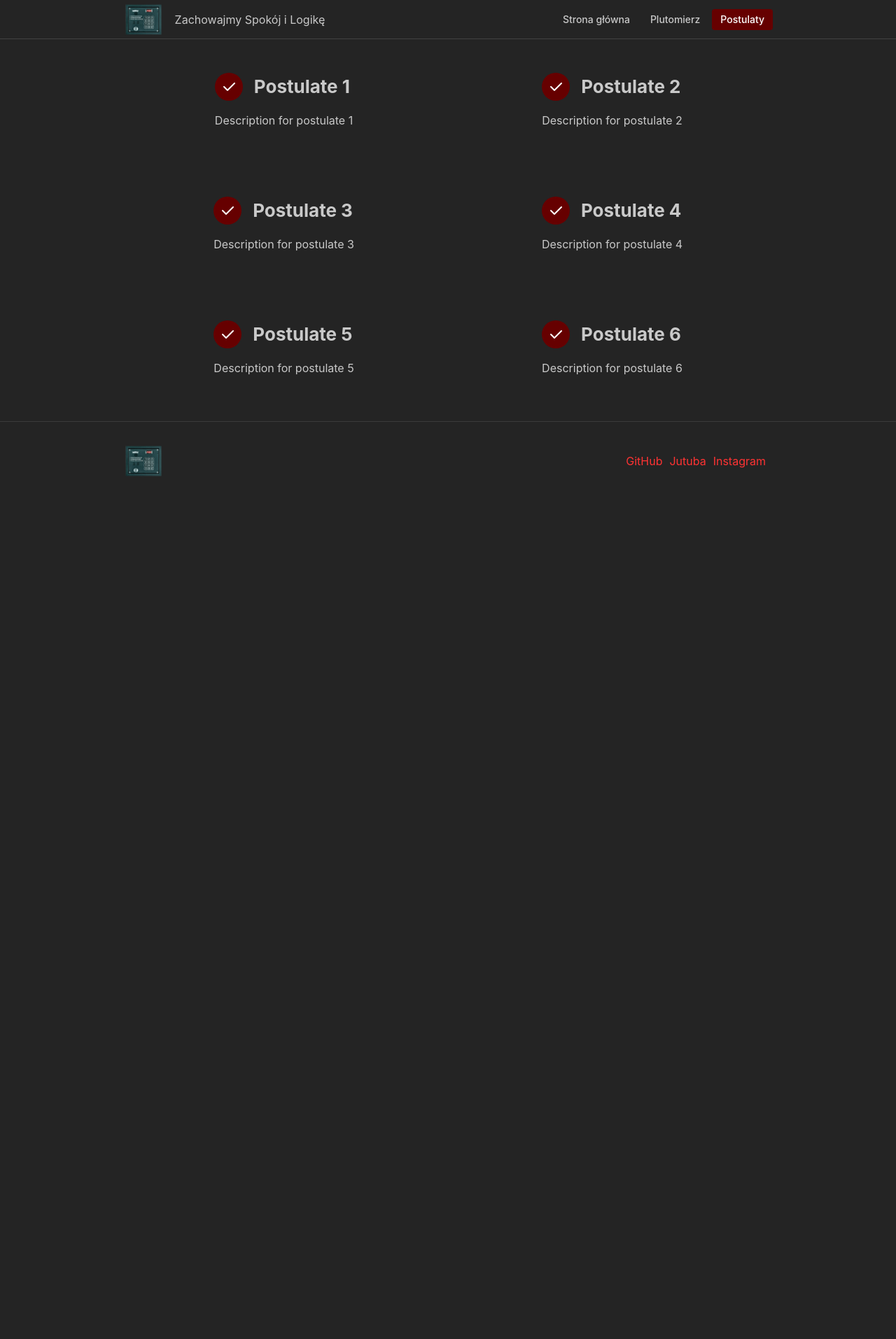
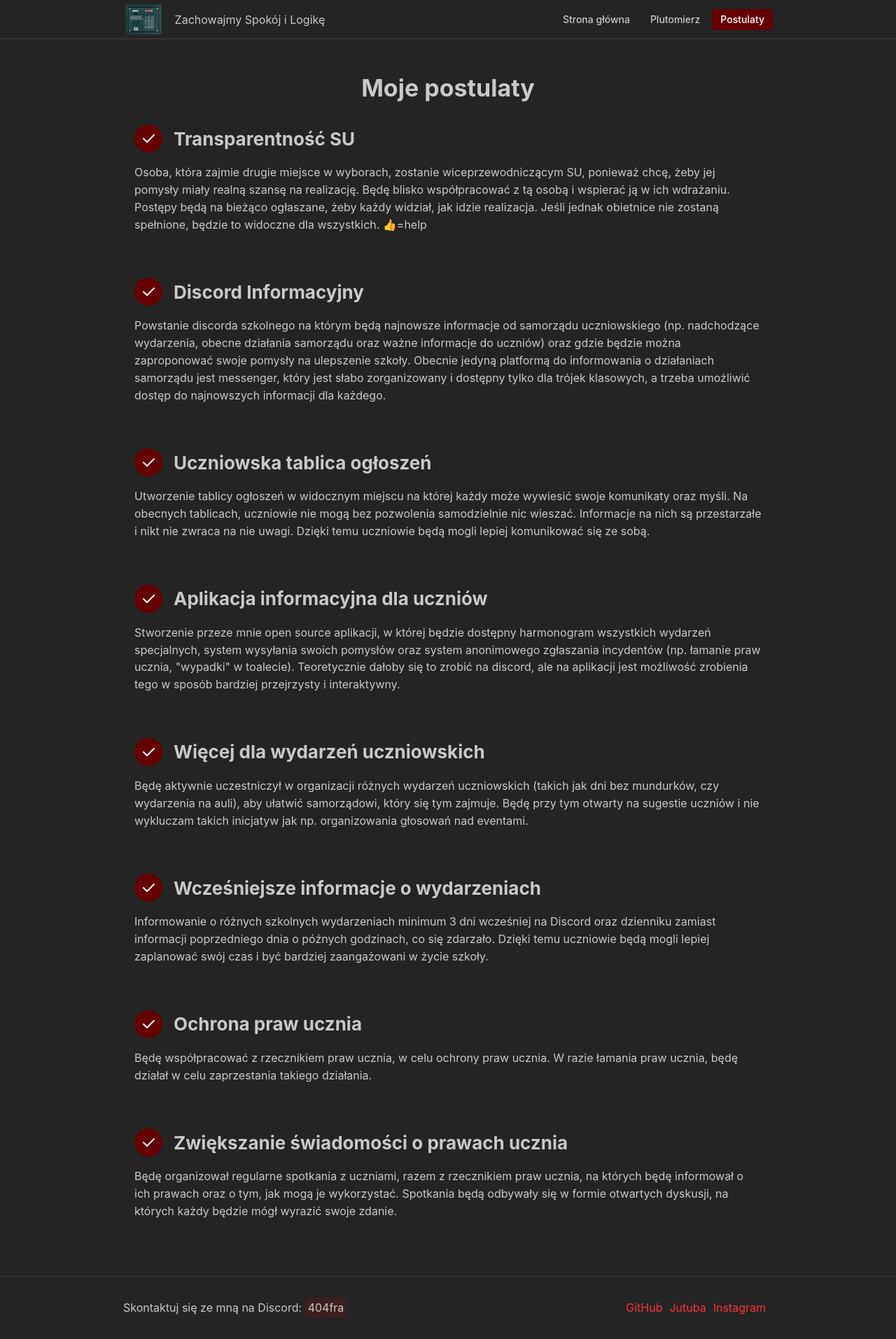
Before and after one commit to 4fra/zslgdansk, a Next.js app: page /postulaty in a window 1280 px wide. Shown: the whole page at 70% size. Before the commit the page ends 800 px from the top, so only its background shows below. Built offline with nearby package versions, Linux system fonts and the light colour scheme.

Commit message:
:sparkles: Postulates

```diff
--- a/src/app/postulaty/data/postulates.ts
+++ b/src/app/postulaty/data/postulates.ts
@@ -1,8 +1,34 @@
 export const postulates = [
-    {title: "Postulate 1", description: "Description for postulate 1"},
-    {title: "Postulate 2", description: "Description for postulate 2"},
-    {title: "Postulate 3", description: "Description for postulate 3"},
-    {title: "Postulate 4", description: "Description for postulate 4"},
-    {title: "Postulate 5", description: "Description for postulate 5"},
-    {title: "Postulate 6", description: "Description for postulate 6"},
+    {
+        title: "Transparentność SU",
+        description: "Osoba, która zajmie drugie miejsce w wyborach, zostanie wiceprzewodniczącym SU, ponieważ chcę, żeby jej pomysły miały realną szansę na realizację. Będę blisko współpracować z tą osobą i wspierać ją w ich wdrażaniu. Postępy będą na bieżąco ogłaszane, żeby każdy widział, jak idzie realizacja. Jeśli jednak obietnice nie zostaną spełnione, będzie to widoczne dla wszystkich. 👍=help"
+    },
+    {
+        title: "Discord Informacyjny",
+        description: "Powstanie discorda szkolnego na którym będą najnowsze informacje od samorządu uczniowskiego (np. nadchodzące wydarzenia, obecne działania samorządu oraz ważne informacje do uczniów) oraz gdzie będzie można zaproponować swoje pomysły na ulepszenie szkoły. Obecnie jedyną platformą do informowania o działaniach samorządu jest messenger, który jest słabo zorganizowany i dostępny tylko dla trójek klasowych, a trzeba umożliwić dostęp do najnowszych informacji dla każdego."
+    },
+    {
+        title: "Uczniowska tablica ogłoszeń",
+        description: "Utworzenie tablicy ogłoszeń w widocznym miejscu na której każdy może wywiesić swoje komunikaty oraz myśli. Na obecnych tablicach, uczniowie nie mogą bez pozwolenia samodzielnie nic wieszać. Informacje na nich są przestarzałe i nikt nie zwraca na nie uwagi. Dzięki temu uczniowie będą mogli lepiej komunikować się ze sobą."
+    },
+    {
+        title: "Aplikacja informacyjna dla uczniów",
+        description: "Stworzenie przeze mnie open source aplikacji, w której będzie dostępny harmonogram wszystkich wydarzeń specjalnych, system wysyłania swoich pomysłów oraz system anonimowego zgłaszania incydentów (np. łamanie praw ucznia, \"wypadki\" w toalecie). Teoretycznie dałoby się to zrobić na discord, ale na aplikacji jest możliwość zrobienia tego w sposób bardziej przejrzysty i interaktywny."
+    },
+    {
+        title: "Więcej dla wydarzeń uczniowskich",
+        description: "Będę aktywnie uczestniczył w organizacji różnych wydarzeń uczniowskich (takich jak dni bez mundurków, czy wydarzenia na auli), aby ułatwić samorządowi, który się tym zajmuje. Będę przy tym otwarty na sugestie uczniów i nie wykluczam takich inicjatyw jak np. organizowania głosowań nad eventami."
+    },
+    {
+        title: "Wcześniejsze informacje o wydarzeniach",
+        description: "Informowanie o różnych szkolnych wydarzeniach minimum 3 dni wcześniej na Discord oraz dzienniku zamiast informacji poprzedniego dnia o późnych godzinach, co się zdarzało. Dzięki temu uczniowie będą mogli lepiej zaplanować swój czas i być bardziej zaangażowani w życie szkoły."
+    },
+    {
+        title: "Ochrona praw ucznia",
+        description: "Będę współpracować z rzecznikiem praw ucznia, w celu ochrony praw ucznia. W razie łamania praw ucznia, będę działał w celu zaprzestania takiego działania."
+    },
+    {
+        title: "Zwiększanie świadomości o prawach ucznia",
+        description: "Będę organizował regularne spotkania z uczniami, razem z rzecznikiem praw ucznia, na których będę informował o ich prawach oraz o tym, jak mogą je wykorzystać. Spotkania będą odbywały się w formie otwartych dyskusji, na których każdy będzie mógł wyrazić swoje zdanie."
+    },
 ];
--- /dev/null
+++ b/src/app/postulaty/page.module.css
@@ -0,0 +1,8 @@
+.inner {
+    display: flex;
+    flex-direction: column;
+    align-items: center;
+    justify-content: center;
+    margin-top: 1rem;
+    margin-bottom: 1rem;
+}
--- a/src/app/postulaty/page.tsx
+++ b/src/app/postulaty/page.tsx
@@ -1,19 +1,15 @@
-import {Container, SimpleGrid} from "@mantine/core";
+import {Container, Title} from "@mantine/core";
 import {postulates} from "@/app/postulaty/data/postulates";
 import Postulate from "@/components/Postulate/Postulate";
+import classes from './page.module.css';
 
 export default function Page() {
     return (
-        <Container>
-            <SimpleGrid
-                cols={{base: 1, lg: 2}}
-                spacing={{base: 5, lg: 'xs'}}
-                verticalSpacing={{base: 'md', lg: 'xl'}}
-            >
-                {postulates.map((postulate, index) => (
-                    <Postulate key={index} title={postulate.title} description={postulate.description}/>
-                ))}
-            </SimpleGrid>
+        <Container className={classes.inner}>
+            <Title mb={30}>Moje postulaty</Title>
+            {postulates.map((postulate, index) => (
+                <Postulate key={index} title={postulate.title} description={postulate.description}/>
+            ))}
         </Container>
     );
 }
--- a/src/components/FeaturesGrid/FeaturesGrid.tsx
+++ b/src/components/FeaturesGrid/FeaturesGrid.tsx
@@ -30,7 +30,7 @@ export function Feature({icon: Icon, title, description, style}: FeatureProps) {
 export function FeaturesGrid() {
     return (
         <Container className={classes.wrapper} id={"features"}>
-            <Title className={classes.title}>Moje postulaty</Title>
+            <Title className={classes.title}>Moje postulaty w skrócie</Title>
 
             <Container size={560} p={0}>
                 <Text size="sm" className={classes.description}>
--- a/src/components/FeaturesGrid/data/FeaturesData.ts
+++ b/src/components/FeaturesGrid/data/FeaturesData.ts
@@ -19,7 +19,7 @@ const FeaturesData = [
         icon: IconUser,
         title: 'Transparentność SU',
         description:
-            'Wiceprzewodniczący wybrany przez uczniów.',
+            'Wiceprzewodniczącym zostanie osoba, która zajmie drugie miejsce w wyborach.',
     },
     {
         icon: IconDeviceMobile,
--- a/src/components/Footer/Footer.module.css
+++ b/src/components/Footer/Footer.module.css
@@ -23,3 +23,10 @@
 .linksContainer a {
     margin-right: 10px;
 }
+
+.highlight {
+    position: relative;
+    background-color: var(--mantine-primary-color-light);
+    border-radius: var(--mantine-radius-sm);
+    padding: 4px 4px;
+}
--- a/src/components/Footer/Footer.tsx
+++ b/src/components/Footer/Footer.tsx
@@ -1,13 +1,12 @@
-import {Anchor, Container, Flex} from '@mantine/core';
+import {Anchor, Container, Flex, Text} from '@mantine/core';
 import classes from './Footer.module.css';
-import PlutaLogo from "@/components/PlutaLogo/PlutaLogo";
 
 export default function Footer() {
     return (
         <div className={classes.footer}>
             <Container className={classes.inner}>
                 <Flex className={classes.logoTextContainer} direction={'row'} align={'center'} gap={'md'}>
-                    <PlutaLogo h={48}/>
+                    <Text>Skontaktuj się ze mną na Discord: <span className={classes.highlight}>404fra</span></Text>
                 </Flex>
 
                 <div className={classes.linksContainer}>
--- a/src/components/RedirectButton/RedirectButton.tsx
+++ b/src/components/RedirectButton/RedirectButton.tsx
@@ -1,6 +1,5 @@
 "use client"
 import {Button} from '@mantine/core';
-import styles from './RedirectButton.module.css';
 import {useRouter} from 'next/navigation';
 
 interface RedirectButtonProps {
@@ -14,7 +13,6 @@ export default function RedirectButton({to}: RedirectButtonProps) {
             radius="xl"
             size="md"
             mt={30}
-            className={styles.control}
             onClick={() => push(to)}
         >
             Dowiedz się więcej
```
Also changed, not shown: src/components/RedirectButton/RedirectButton.module.css (deleted), 2 other files (tests, documents, lock files or other folders).
